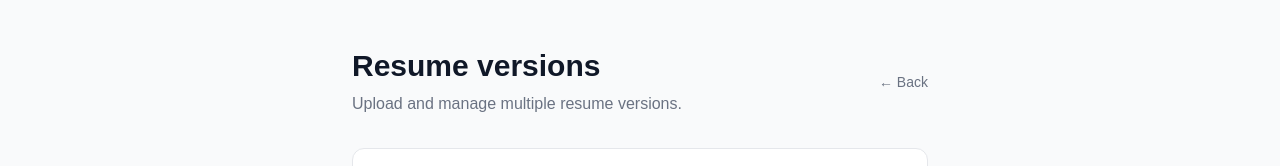
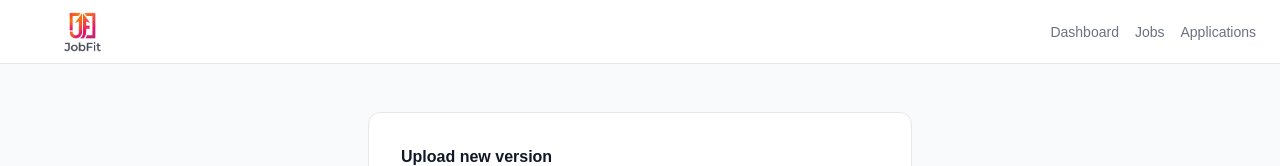
Before and after one commit to fawazm30/JobFit, a Next.js app: page /resume in a window 1280 px wide. Shown: the top 166 px of the page. Built offline with nearby package versions, Linux system fonts and the light colour scheme; no server answers.

Commit message:
applied logo for all pages

```diff
--- a/app/applications/page.tsx
+++ b/app/applications/page.tsx
@@ -114,10 +114,10 @@ export default function ApplicationsPage() {
 
   return (
     <div className="min-h-screen bg-gray-50">
-      <nav className="bg-white border-b border-gray-200 px-6 py-4 flex items-center justify-between">
-        <Link href="/dashboard" className="text-lg font-semibold text-gray-900">
-          JobFit
-        </Link>
+      <nav className="bg-white border-b border-gray-200 px-6 py-3 flex items-center justify-between h-16">
+        <Link href="/dashboard">
+        <img src="/jobfit_logo.png" alt="JobFit" className="h-16 w-auto" />
+      </Link>
         <div className="flex items-center gap-4">
           <Link href="/dashboard" className="text-sm text-gray-500 hover:text-gray-900">
             Dashboard
--- a/app/jobs/page.tsx
+++ b/app/jobs/page.tsx
@@ -367,8 +367,10 @@ export default function JobsPage() {
 
   return (
     <div className="min-h-screen bg-gray-50">
-      <nav className="bg-white border-b border-gray-200 px-6 py-4 flex items-center justify-between">
-        <Link href="/dashboard" className="text-lg font-semibold text-gray-900">JobFit</Link>
+      <nav className="bg-white border-b border-gray-200 px-6 py-3 flex items-center justify-between h-16">
+        <Link href="/dashboard">
+        <img src="/jobfit_logo.png" alt="JobFit" className="h-16 w-auto" />
+      </Link>
         <div className="flex items-center gap-4">
           <Link href="/dashboard" className="text-sm text-gray-500 hover:text-gray-900">Dashboard</Link>
           <Link href="/resume" className="text-sm text-gray-500 hover:text-gray-900">Resume</Link>
--- a/app/resume/page.tsx
+++ b/app/resume/page.tsx
@@ -67,20 +67,19 @@ export default function ResumePage() {
   }
 
   return (
-    <div className="min-h-screen bg-gray-50 px-4 py-12">
-      <div className="max-w-xl mx-auto">
-        <div className="flex items-center justify-between mb-8">
-          <div>
-            <h1 className="text-3xl font-semibold text-gray-900 mb-2">Resume versions</h1>
-            <p className="text-gray-500">Upload and manage multiple resume versions.</p>
-          </div>
-          <Link
-            href="/dashboard"
-            className="text-sm text-gray-500 hover:text-gray-900 transition-colors"
-          >
-            ← Back
-          </Link>
-        </div>
+    <div className="min-h-screen bg-gray-50">
+  <nav className="bg-white border-b border-gray-200 px-6 py-3 flex items-center justify-between h-16">
+    <Link href="/dashboard">
+      <img src="/jobfit_logo.png" alt="JobFit" className="h-16 w-auto" />
+    </Link>
+    <div className="flex items-center gap-4">
+      <Link href="/dashboard" className="text-sm text-gray-500 hover:text-gray-900 transition-colors">Dashboard</Link>
+      <Link href="/jobs" className="text-sm text-gray-500 hover:text-gray-900 transition-colors">Jobs</Link>
+      <Link href="/applications" className="text-sm text-gray-500 hover:text-gray-900 transition-colors">Applications</Link>
+    </div>
+  </nav>
+
+  <div className="max-w-xl mx-auto px-4 py-12">
 
         {/* Upload new version */}
         <div className="bg-white border border-gray-200 rounded-xl p-8 mb-6">
```
